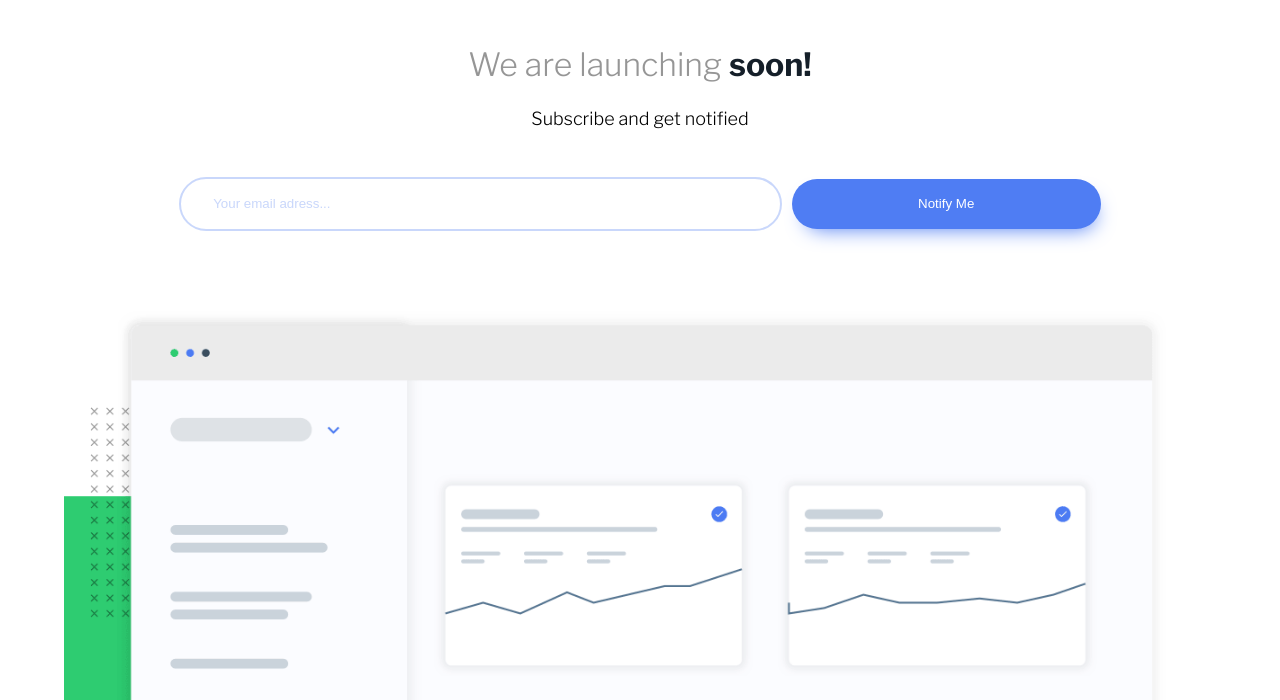
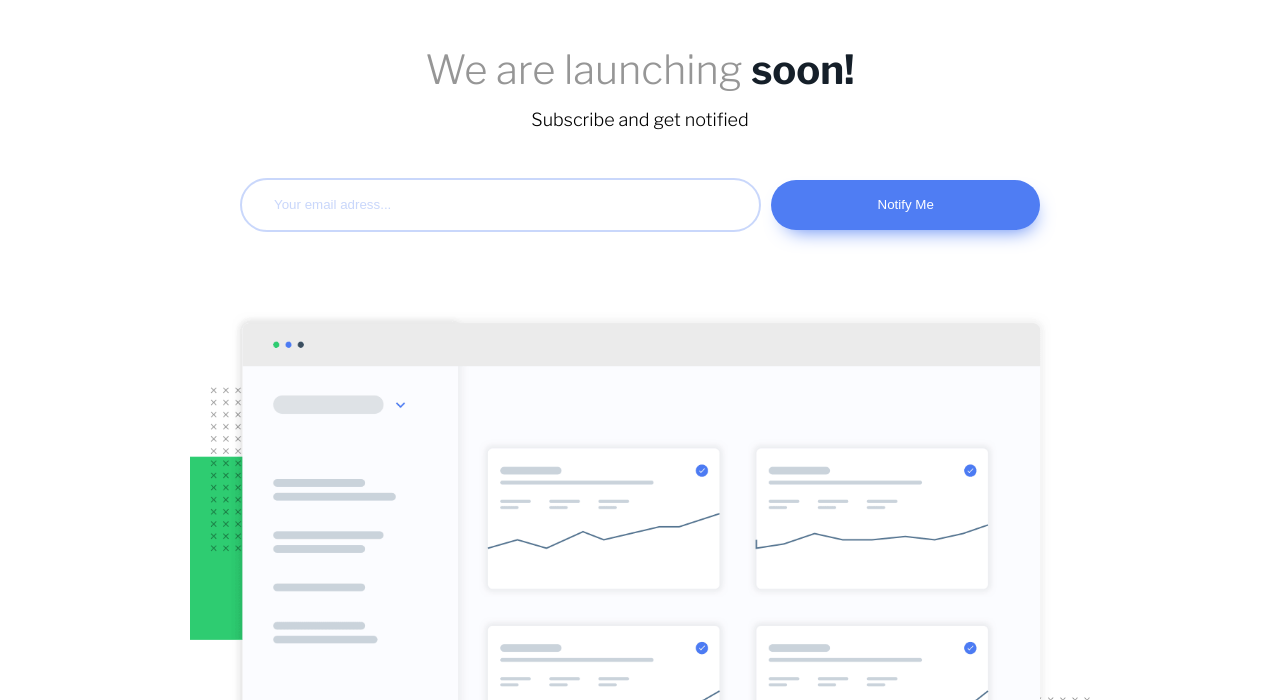
Before and after one commit to hmadamk/ping-coming-soon-page-master, a plain HTML site: page index.html in a window 1280 px wide. Shown: the part 100-800 px from the top of the page. Drawn offline with nearby package versions, Linux system fonts and the light colour scheme.

Commit message:
oihpohbiukguyikhfuyhdfthfiuklyiytu

```diff
--- a/index.html
+++ b/index.html
@@ -15,12 +15,12 @@
 
 <body>
 
-  <div aria-role="container" class="container">
+  <div class="container">
     <header>
       <h1 class="logo"><img src="images/logo.svg" alt="PING."></h1>
       <p class="soon">We are launching <span>soon!</span></p>
       <form>
-        <h4>Subscribe and get notified</h4>
+        <h2>Subscribe and get notified</h2>
         <div>
           <input type="email" name="email" id="email" placeholder="Your email adress..." required />
           <input type="submit" value="Notify Me">
--- a/style.css
+++ b/style.css
@@ -15,7 +15,7 @@ body{
     font-family: 'Libre Franklin', sans-serif;
 }
 .container{
-    width:min(90vw,1200px);
+    width:min(90vw,1000px);
     margin: auto;
 }
 header{
@@ -26,7 +26,7 @@ header h1{
     margin-bottom: 3rem;
 }
 header .soon{
-    font-size: 2rem;
+    font-size: 2.5rem;
     color: var(--Gray);
     margin-bottom: 0rem;
 }
@@ -34,7 +34,7 @@ header .soon span{
     color:var(--Very-Dark-Blue);
     font-weight: 700;
 }
-header form h4{
+header form h2{
     font-weight: 400;
     font-size: 18px;
     margin-bottom: 3rem;
@@ -107,7 +107,8 @@ main{
 }
 main img{
     display: block;
-    width: 100%;
+    width: min(100%,900px);
+	margin-inline:auto;
 }
 footer{
     text-align: center;
```
